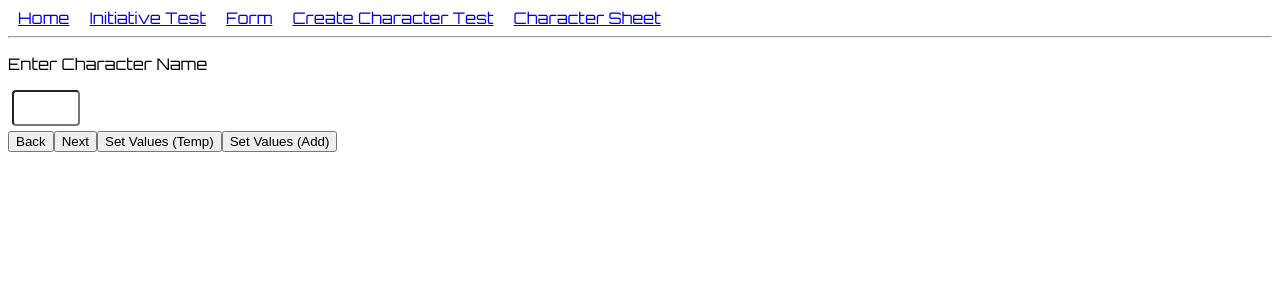
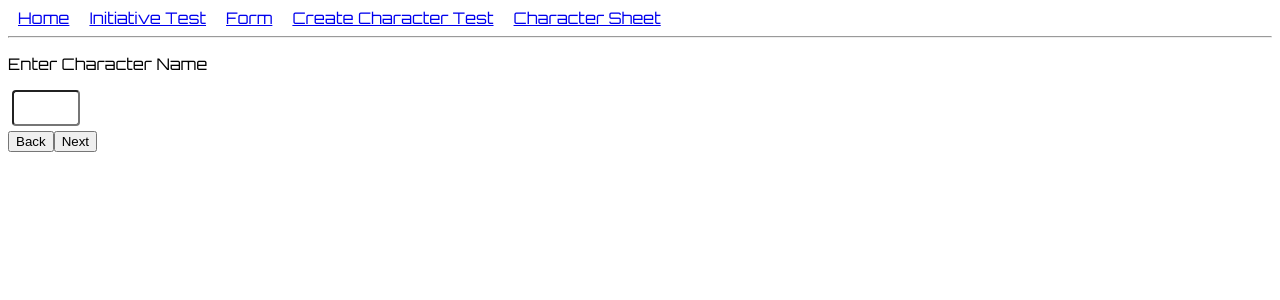
Before and after one commit to debrine/Next-Up, a React (Vite) app: page /Next-Up/create-character in a window 1280 px wide. Shown: the top 300 px of the page. Built offline with nearby package versions, Linux system fonts and the light colour scheme.

Commit message:
Changed next button to show add temp/character on final option.

```diff
--- a/src/components/character-creation-components/AddCharacterButton/AddCharacterButton.tsx
+++ b/src/components/character-creation-components/AddCharacterButton/AddCharacterButton.tsx
@@ -1,17 +1,22 @@
 import { useEffect, useRef } from "react"
 import { useLocalStorage } from "../../../data/useLocalStorage";
 
-type AddCharacterButtonProps ={
-    race: String;
-    chClass: String;
-    theme: String;
-}
+/*
+  Set everything in a temp state, then when character is confirmed, set it all within a function.
+  Needed for character creation:
+    Name first (This way we can assign the name key to other things in local storage)
+    Class
+      Followed by class options, if any.
+    Theme
+    Set Ability Scores
+    First Feat
+    The rest can be added after the fact.
+*/
 
-function AddCharacterButton({
-    race,
-    chClass,
-    theme
-}: AddCharacterButtonProps) {
+function AddCharacterButton() {
+
+    // Values that will be saved to local storage. These values aren't meant to be changed.
+    const [, setCharacterBasicInfo] = useLocalStorage(`characterBasicInfo`)
 
     // Number to give an ID to characterBasicInfo
     let characterBasicInfo = useRef<[]>([])
@@ -21,11 +26,8 @@ function AddCharacterButton({
         }
     })
 
-    // Values that will be saved to local storage. These values aren't meant to be changed.
-    const [, setCharacterBasicInfo] = useLocalStorage(`characterBasicInfo`)
 
 
-    const [, setCharacterNames] = useLocalStorage('charactersAvailable')
 
     // Ability Score default values will be adjusted by Theme and Race.
     let abilityScores = useRef<{
@@ -54,6 +56,7 @@ function AddCharacterButton({
         nameArray.current = JSON.parse(localStorage.getItem('charactersAvailable')!)
     }
     }, [])
+    const [, setCharacterNames] = useLocalStorage('charactersAvailable')
 
     /*
     Function to add the character.
@@ -73,9 +76,9 @@ function AddCharacterButton({
             ...characterBasicInfo.current,
             {
             keyID: tempCharInfo.keyID,
-            race,
-            chClass,
-            theme,
+            race: tempCharInfo.race,
+            chClass: tempCharInfo.chClass,
+            theme: tempCharInfo.theme,
             abilityScores
             }
         ])
--- a/src/states/CreateCharacter/CreateCharacter.tsx
+++ b/src/states/CreateCharacter/CreateCharacter.tsx
@@ -6,24 +6,9 @@ import styles from './CreateCharacter.module.css'
 import CharacterCreationName from '../../components/character-creation-components/CharacterCreationName/CharacterCreationName.tsx'
 import { themeList } from '../../data/theme-information/themeList.ts'
 import AddCharacterButton from '../../components/character-creation-components/AddCharacterButton/AddCharacterButton.tsx'
-// import { useForm } from 'react-hook-form'
-
-/*
-  Set everything in a temp state, then when character is confirmed, set it all within a function.
-  Needed for character creation:
-    Name first (This way we can assign the name key to other things in local storage)
-    Class
-      Followed by class options, if any.
-    Theme
-    Set Ability Scores
-    First Feat
-    The rest can be added after the fact.
-*/
 
 
 function CreateCharacter() {
-
-  // const { watch } = useForm()
 
   let raceArray: string[] = raceList.map((race)=>{
       return(race.raceName)
@@ -41,14 +26,6 @@ function CreateCharacter() {
 
   // Temporarily set values to be used before saving to local storage.
   const [, setTempCharacterInfo] = useLocalStorage(`tempCharacterInfo`, {})
-
-  // Testing Hook Form *********************************************************************************
-  // useEffect(()=>{
-  //     const subscription = watch((data) =>
-  //         setTempCharacterInfo(data)
-  //     )
-  //     return ()=> subscription.unsubscribe()
-  // },[watch])
 
 
   const [inputName, setInputName] = useState<string>('')
@@ -87,15 +64,27 @@ function CreateCharacter() {
     }
   }
 
+  function renderNext(){
+    if(componentArrayPosition === componentArray.length-1){
+      return(
+        <>
+          <button onClick={addTempValuesHandler}>Set Values (Temp)</button>
+          <AddCharacterButton />
+        </>
+      )
+
+    } else {
+      return(
+        <button onClick={handleNext}>Next</button>
+      )
+    }
+  }
 
   return (
     <div className={styles.parentDiv}>
       {componentArray[componentArrayPosition]}
       <button onClick={handleBack}>Back</button>
-      <button onClick={handleNext}>Next</button>
-      <button onClick={addTempValuesHandler}>Set Values (Temp)</button>
-      {/* <button onClick={addCharacterHandler}>Set Values (Add)</button> */}
-      <AddCharacterButton theme={theme} chClass={chClass} race={race}/>
+      {renderNext()}
     </div>
   )
 }
```
